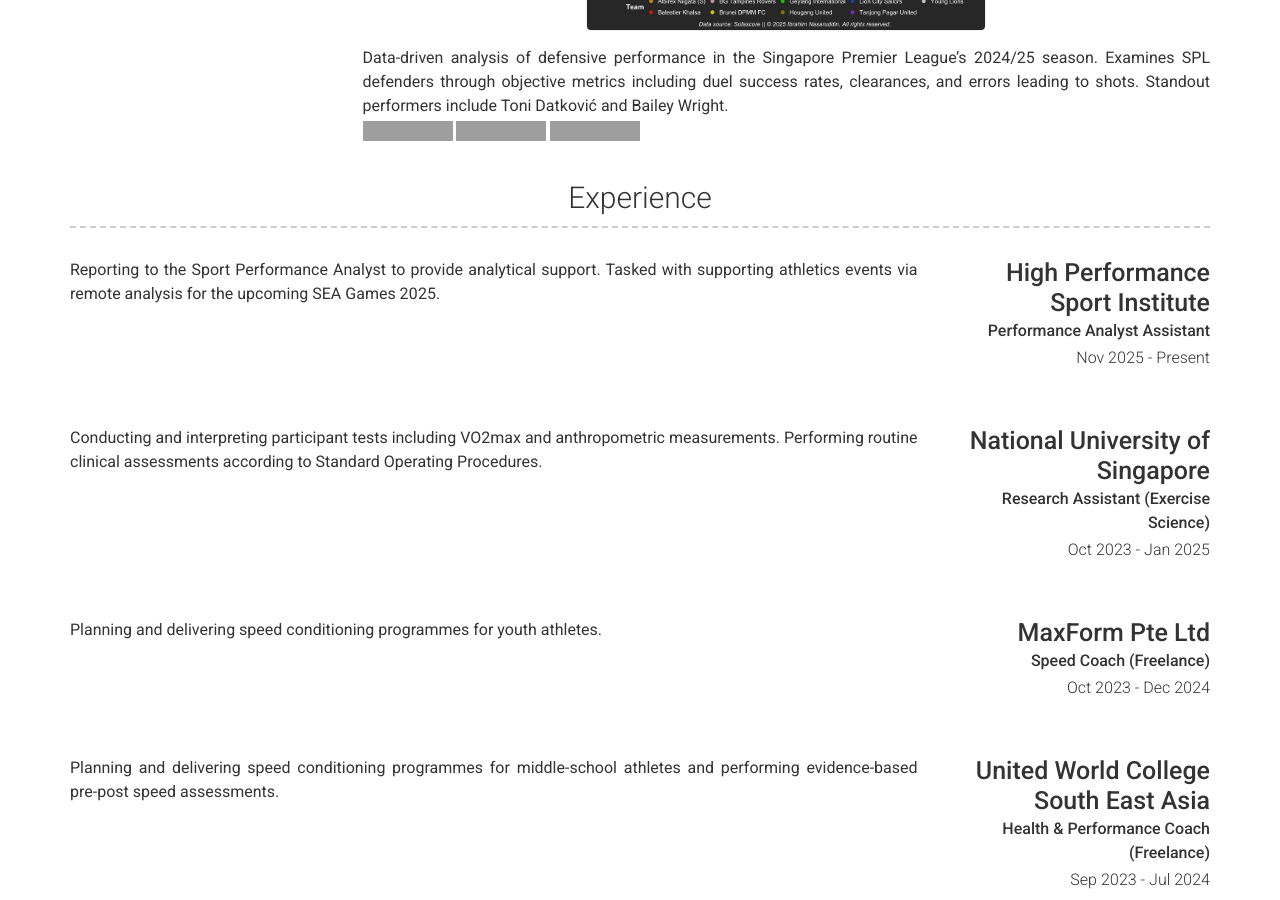
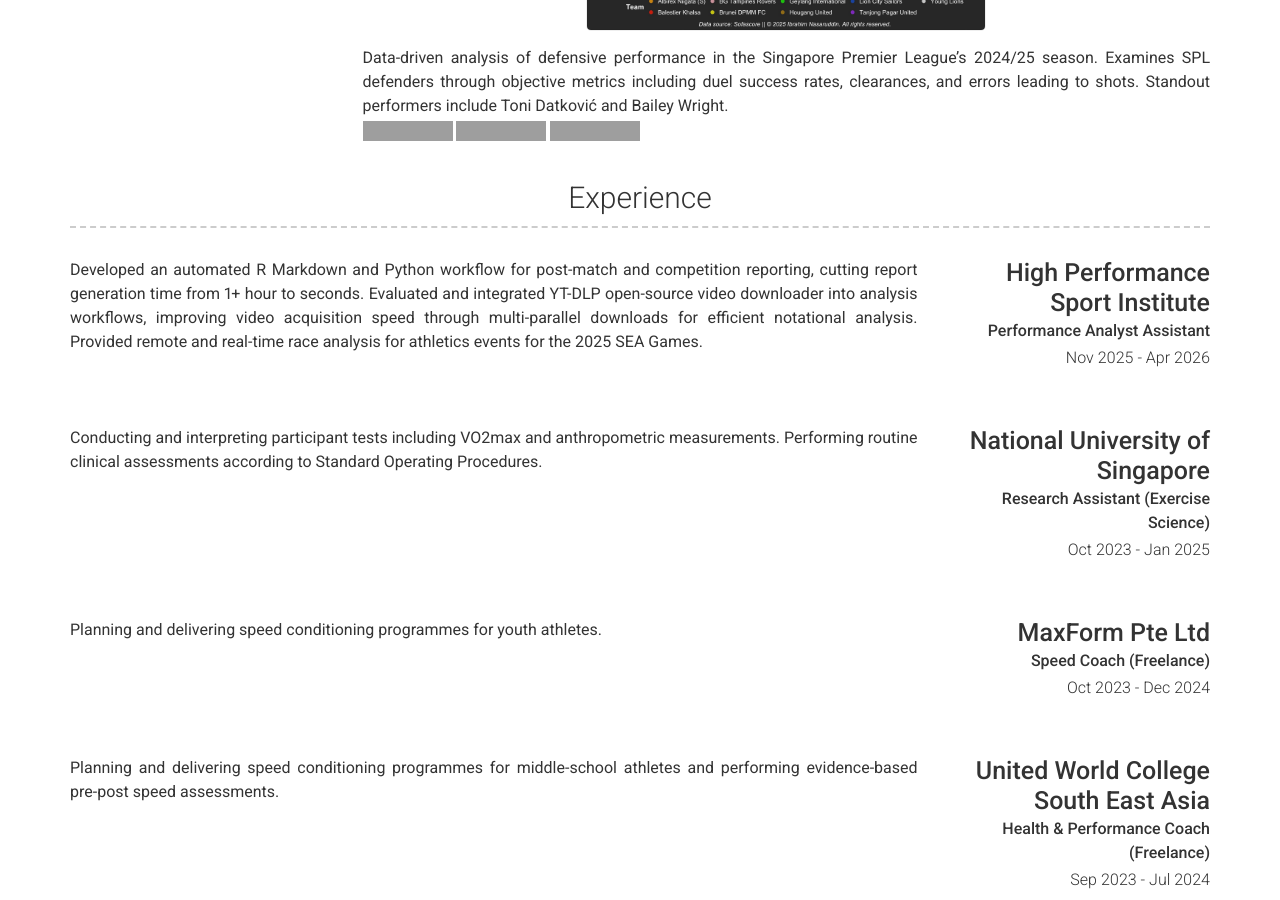
Before and after one commit to ibrahim-nasaruddin/ibrahim-nasaruddin.github.io, a Jekyll site: the page built from index.md, in a window 1280 px wide and 900 px high, scrolled down 6760 px. Built offline with Jekyll 4.4.1, drawn with Linux system fonts in a browser that asks for light colours; nearby versions of some CDN libraries; comment, search, counter and statistics services are not loaded; some of the changed text lies outside the part shown; grey boxes are pictures that could not be loaded.

Commit message:
Update _config.yml

```diff
--- a/_config.yml
+++ b/_config.yml
@@ -221,9 +221,9 @@ content:
       - layout: right
         title: High Performance Sport Institute
         sub_title: Performance Analyst Assistant
-        caption: Nov 2025 - Present
+        caption: Nov 2025 - Apr 2026
         description: |
-          Reporting to the Sport Performance Analyst to provide analytical support. Tasked with supporting athletics events via remote analysis for the upcoming SEA Games 2025.
+          Developed an automated R Markdown and Python workflow for post-match and competition reporting, cutting report generation time from 1+ hour to seconds. Evaluated and integrated YT-DLP open-source video downloader into analysis workflows, improving video acquisition speed through multi-parallel downloads for efficient notational analysis. Provided remote and real-time race analysis for athletics events for the 2025 SEA Games.
       - layout: right
         title: National University of Singapore
         sub_title: Research Assistant (Exercise Science)
@@ -306,7 +306,7 @@ content:
 
       **Interests**
       <br>
-      Outside of academic and professional work, I am an avid follower of the **Singapore Premier League** and use *Football Manager* as a sandbox for tactical setups. I occasionally post visualisation plots of SPL stats on my X account. I love spending time with my family and feel at peace during nature walks.
+      Outside of academic and professional work, I am an avid follower of the **Singapore Premier League**. I occasionally post visualisation plots of SPL stats on my X account. I love spending time with my family and feel at peace during nature walks.
       <br>
 
       ---
```
